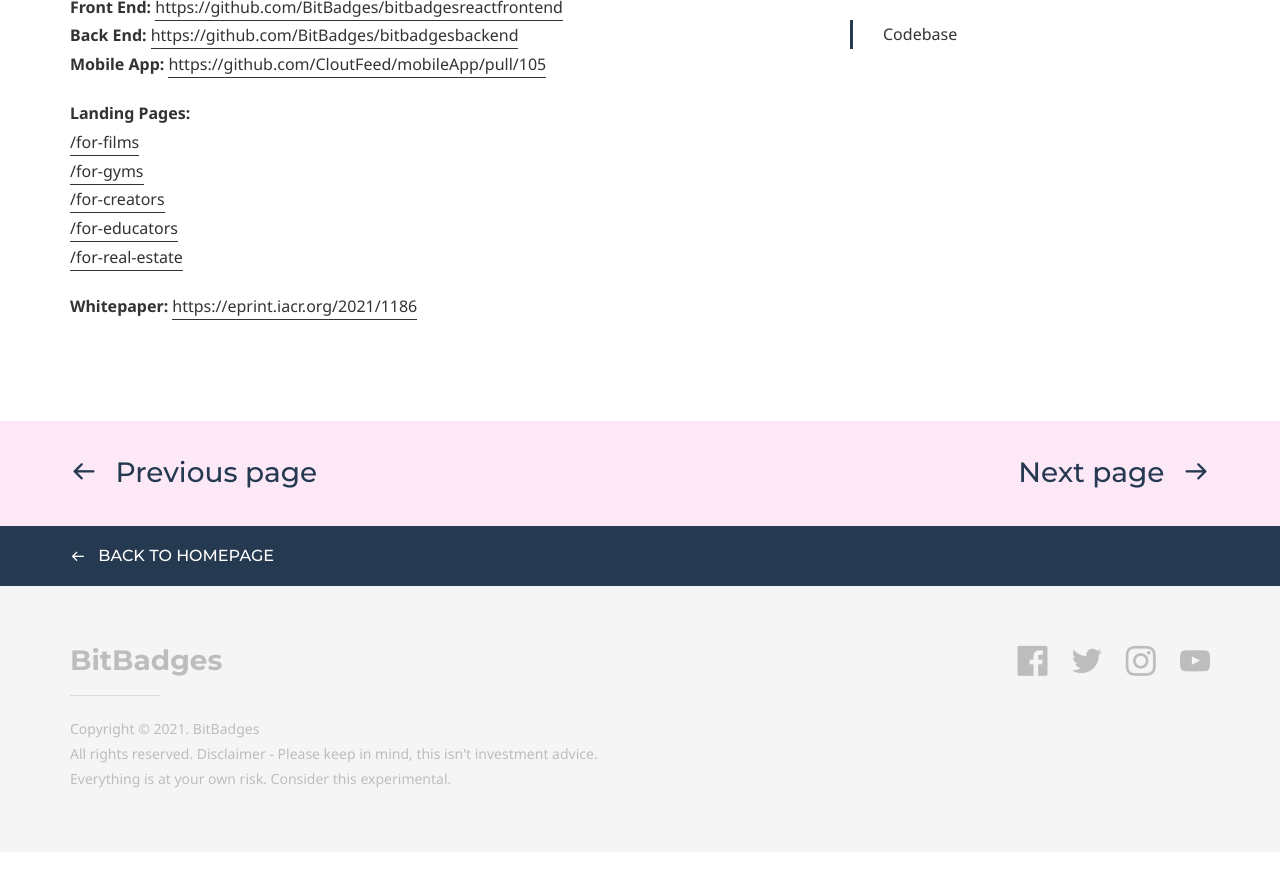
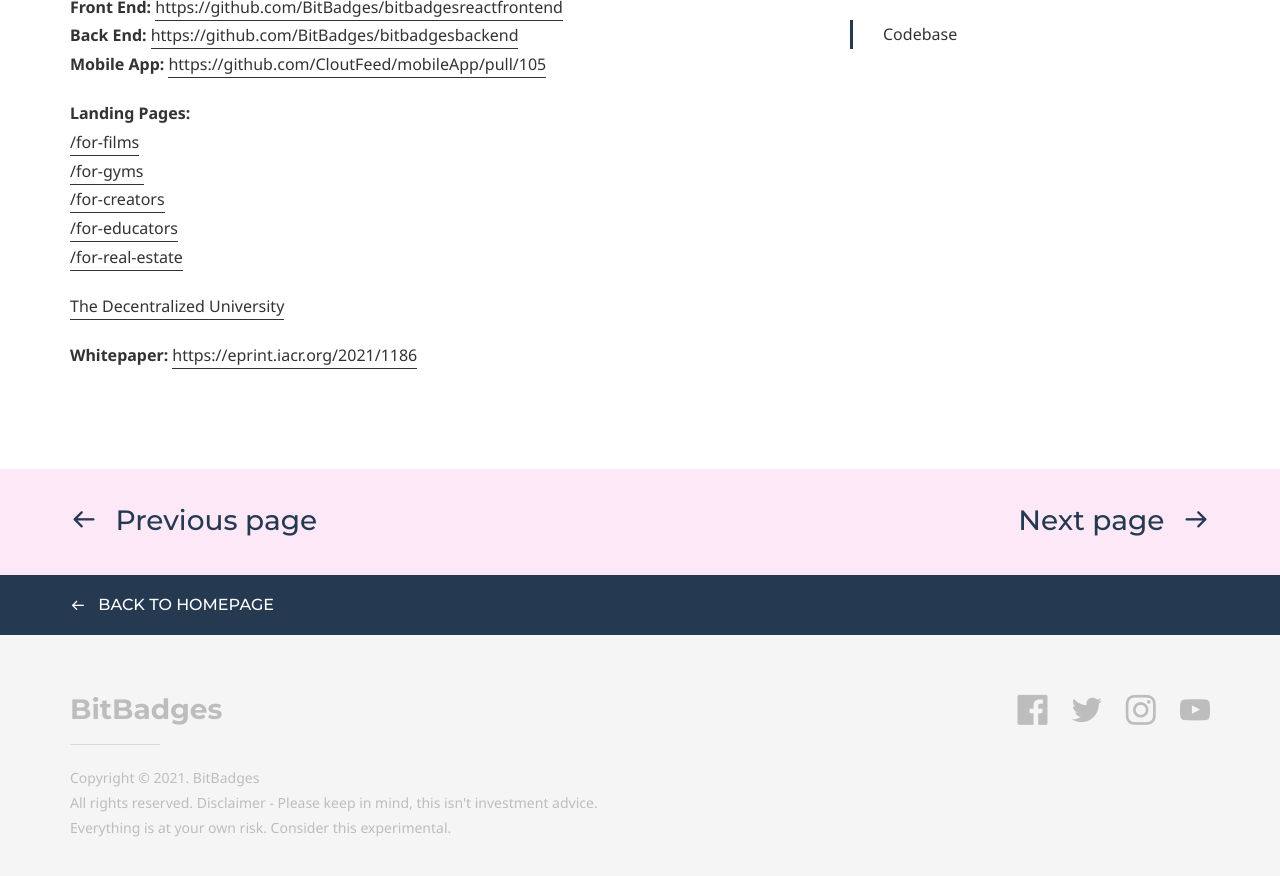
Before and after one commit to BitBadges/bitbadges.github.io, a Jekyll site: the page built from codebase.md, in a window 1280 px wide and 900 px high, scrolled down 887 px. Shown: the top 876 px of the window. Built offline with Jekyll 4.4.1, drawn with Linux system fonts in a browser that asks for light colours; some web fonts are replaced; before the commit the page ends 1739 px from its top, so only the background shows below that.

Commit message:
Update codebase.md

```diff
--- a/codebase.md
+++ b/codebase.md
@@ -43,4 +43,6 @@ Currently, we are working on cleaning up the codebase but here are links to the
 [/for-educators](https://bitbadges.github.io/for-educators/)
 [/for-real-estate](https://bitbadges.github.io/for-real-estate/)
 
+[The Decentralized University](http://decentralizeduniversity.org/)
+
 **Whitepaper:** [https://eprint.iacr.org/2021/1186](https://eprint.iacr.org/2021/1186)
```
